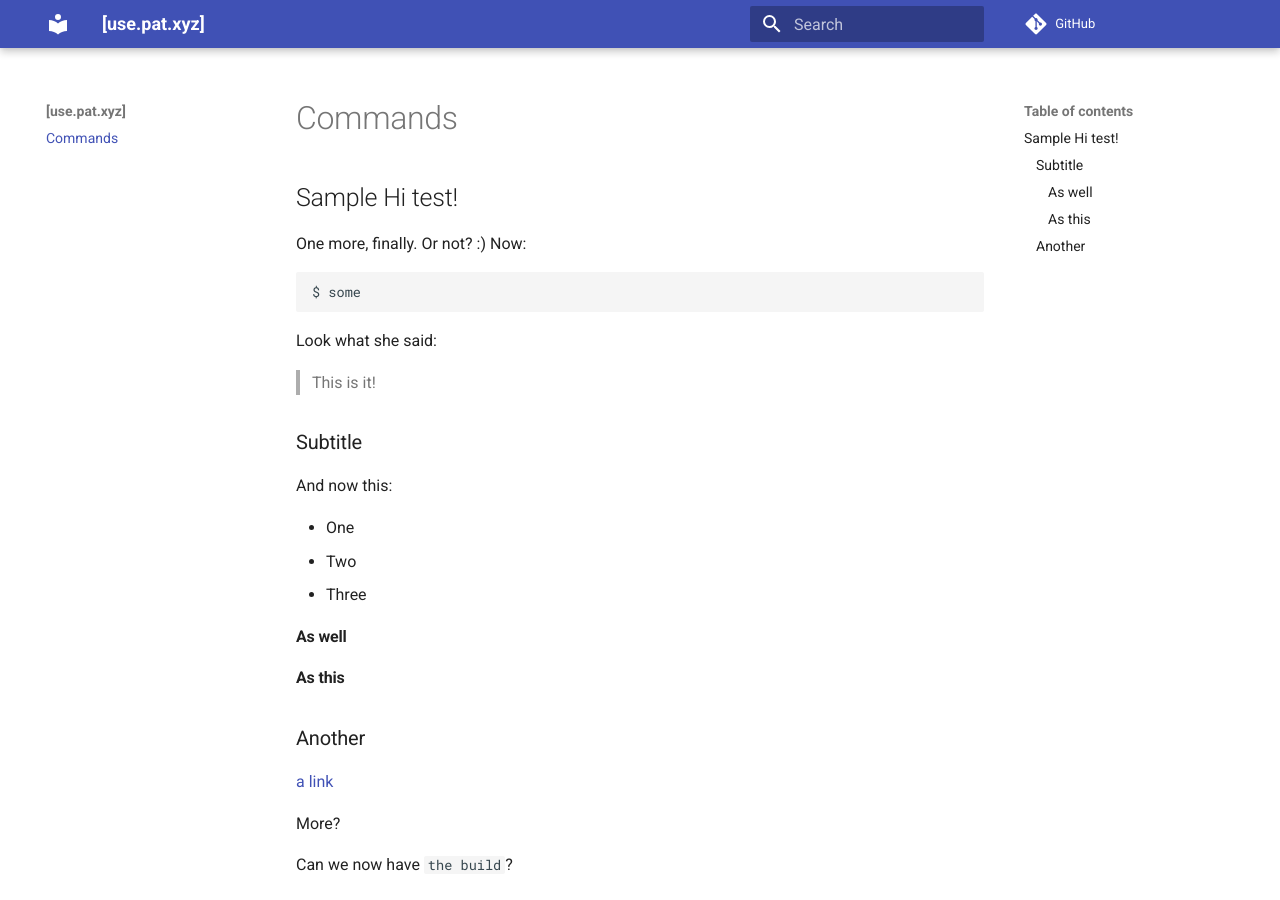
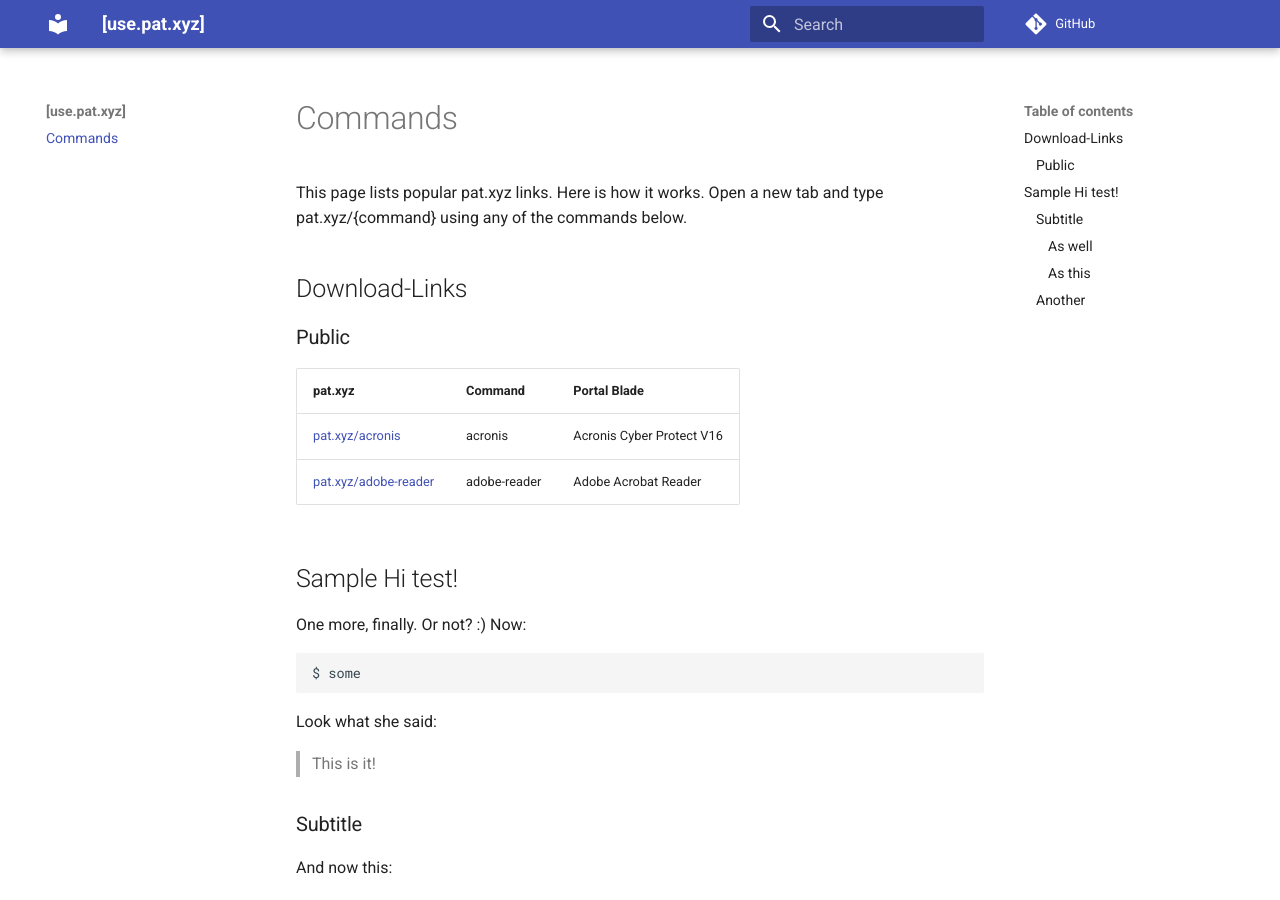
Before and after one commit to patrikgrill/use-pat-xyz, an MkDocs documentation site: the page built from docs/index.md, in a window 1280 px wide and 900 px high. Built offline with MkDocs 1.6.1 and Material for MkDocs 9.7.7, drawn with Linux system fonts in a browser that asks for light colours; comment, search, counter and statistics services are not loaded.

Commit message:
Update index.md

```diff
--- a/docs/index.md
+++ b/docs/index.md
@@ -1,3 +1,14 @@
+This page lists popular pat.xyz links.
+Here is how it works. Open a new tab and type pat.xyz/{command} using any of the commands below.
+
+## Download-Links
+### Public
+pat.xyz|Command|Portal Blade|
+|-----|----|---|
+|[pat.xyz/acronis](https://pat.xyz/acronis)|acronis|Acronis Cyber Protect V16|
+|[pat.xyz/adobe-reader](https://pat.xyz/adobe-reader)|adobe-reader|Adobe Acrobat Reader|
+
+
 ## Sample Hi test!
 One more, finally. Or not? :)
 Now:
```
